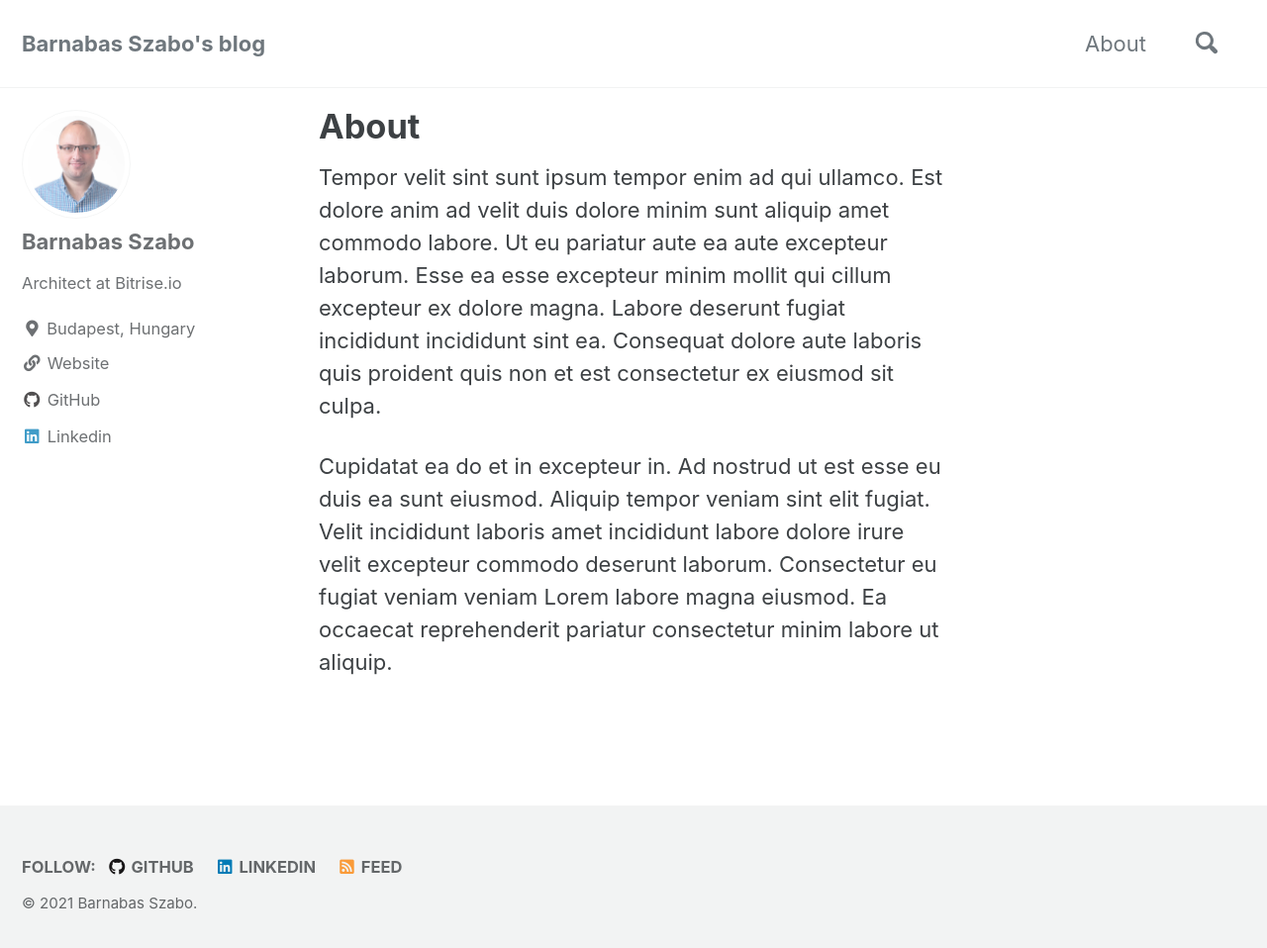
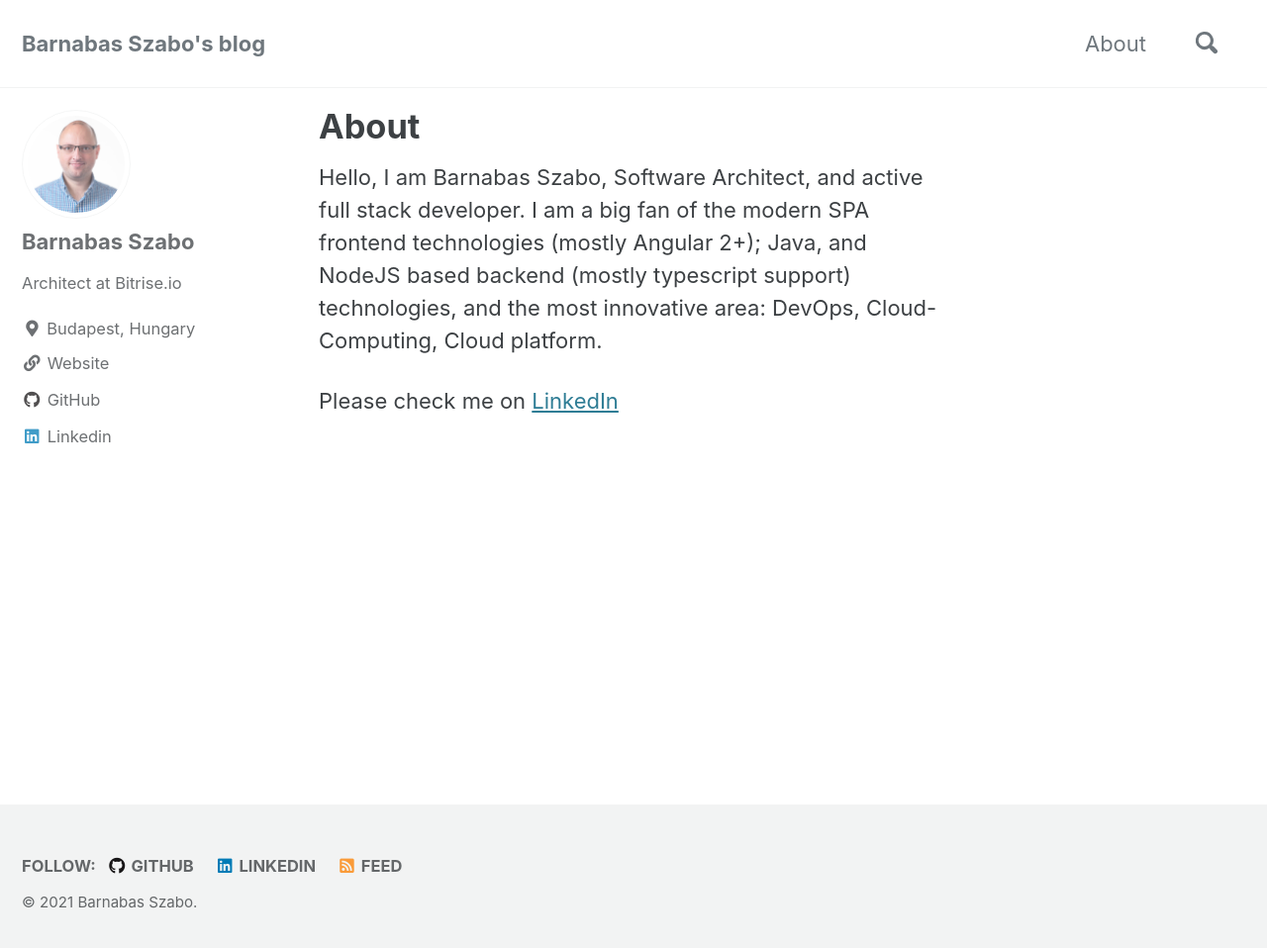
Before and after one commit to barnabasszabo/barnabasszabo.github.io, a Jekyll site: the page built from _pages/about.md, in a window 1280 px wide and 968 px high. Shown: the top 958 px of the window at 99% size. Built offline with Jekyll 4.4.1, drawn with Linux system fonts in a browser that asks for light colours; cached includes are drawn as plain includes.

Commit message:
Update about.md

```diff
--- a/_pages/about.md
+++ b/_pages/about.md
@@ -3,6 +3,11 @@ permalink: /about/
 title: "About"
 ---
 
-Tempor velit sint sunt ipsum tempor enim ad qui ullamco. Est dolore anim ad velit duis dolore minim sunt aliquip amet commodo labore. Ut eu pariatur aute ea aute excepteur laborum. Esse ea esse excepteur minim mollit qui cillum excepteur ex dolore magna. Labore deserunt fugiat incididunt incididunt sint ea. Consequat dolore aute laboris quis proident quis non et est consectetur ex eiusmod sit culpa.
+Hello, I am Barnabas Szabo, Software Architect, and active full stack
+developer.
+I am a big fan of the modern SPA frontend technologies (mostly
+Angular 2+); Java, and NodeJS based backend (mostly typescript
+support) technologies, and the most innovative area: DevOps,
+Cloud-Computing, Cloud platform.
 
-Cupidatat ea do et in excepteur in. Ad nostrud ut est esse eu duis ea sunt eiusmod. Aliquip tempor veniam sint elit fugiat. Velit incididunt laboris amet incididunt labore dolore irure velit excepteur commodo deserunt laborum. Consectetur eu fugiat veniam veniam Lorem labore magna eiusmod. Ea occaecat reprehenderit pariatur consectetur minim labore ut aliquip.
+Please check me on [LinkedIn](https://www.linkedin.com/in/szabobarnabas)
```
